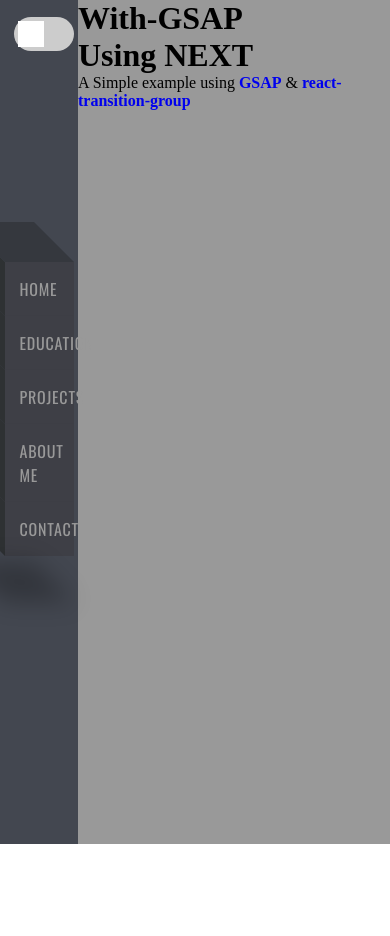
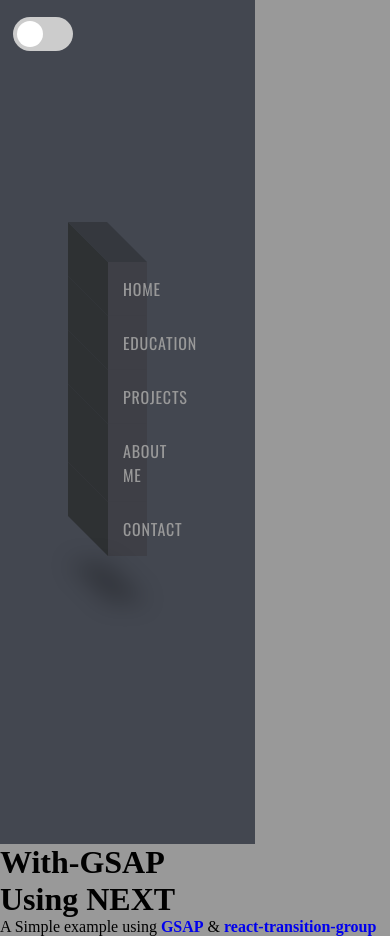
Before and after one commit to ndnghiadn/portfolio, a Next.js app: page / in a window 390 px wide. Before the commit the page ends 844 px from the top, so only its background shows below. Built offline with nearby package versions, Linux system fonts and the light colour scheme.

Commit message:
add darkMode and responsive

```diff
--- a/App.scss
+++ b/App.scss
@@ -5,13 +5,11 @@
 @import './styles/variables';
 @import './styles/content';
 @import './styles/sidebar';
+@import './styles/responsive';
 
 * {
   margin: 0;
   padding: 0;
-}
-
-html, body {
   box-sizing: border-box;
 }
 
--- a/components/Home.js
+++ b/components/Home.js
@@ -1,11 +1,22 @@
-import Title from './Title'
 import Content from './Content'
 import Sidebar from './Sidebar'
+import { useState, useEffect } from 'react'
 
 const Home = () => {
+  const [isDarkMode, setIsDarkMode] = useState(false)
+
+  useEffect(() => {
+    const darkTheme = localStorage.getItem('darkTheme')
+    setIsDarkMode(darkTheme === 'true') // darkTheme -> Boolean
+  }, [])
+
+  useEffect(() => {
+      localStorage.setItem('darkTheme', isDarkMode)
+  }, [isDarkMode])
+
   return (
-    <div className="inner">
-      <Sidebar />
+    <div className={`inner ${isDarkMode ? 'darkTheme' : 'lightTheme'}`}>
+      <Sidebar isDarkMode={isDarkMode} setIsDarkMode={setIsDarkMode}/>
       <Content />
     </div>
   )
--- a/components/Sidebar.js
+++ b/components/Sidebar.js
@@ -1,44 +1,30 @@
-import Image from "next/image"
+import items from "../data-json/sidebar-items.json";
 
-const items = [
-    {
-        name: 'Home',
-        link: '#'
-    },
-    {
-        name: 'Education',
-        link: '#'
-    },
-    {
-        name: 'Projects',
-        link: '#'
-    },
-    {
-        name: 'About Me',
-        link: '#'
-    },
-    {
-        name: 'Contact',
-        link: '#'
-    },
-]
+const Sidebar = ({ isDarkMode, setIsDarkMode }) => {
+  const toggleTheme = () => {
+    setIsDarkMode(!isDarkMode);
+  };
 
-const Sidebar = () => {
   return (
     <div className="sidebar">
-        <label class="switch">
-            <input type="checkbox" checked />
-            <span class="slider round"></span>
-        </label>
-        <ul>
-            {
-                items.map((item, index) => (
-                    <li key={index} style={{ zIndex: items.length - index }}><a href={item.link}>{ item.name }</a></li>
-                ))
-            }
-        </ul>
+      <label class="switch" htmlFor="dark-mode">
+        <input
+          type="checkbox"
+          id="dark-mode"
+          onClick={toggleTheme}
+          defaultChecked={isDarkMode}
+        />
+        <span class="slider"></span>
+      </label>
+      <ul>
+        {items.map((item, index) => (
+          <li key={index} style={{ zIndex: items.length - index }}>
+            <a href={item.link}>{item.name}</a>
+          </li>
+        ))}
+      </ul>
     </div>
-  )
-}
+  );
+};
 
-export default Sidebar
+export default Sidebar;
--- /dev/null
+++ b/data-json/sidebar-items.json
@@ -0,0 +1,22 @@
+[
+    {
+        "name": "Home",
+        "link": "#"
+    },
+    {
+        "name": "Education",
+        "link": "#"
+    },
+    {
+        "name": "Projects",
+        "link": "#"
+    },
+    {
+        "name": "About Me",
+        "link": "#"
+    },
+    {
+        "name": "Contact",
+        "link": "#"
+    }
+]
--- a/package.json
+++ b/package.json
@@ -7,7 +7,9 @@
   },
   "dependencies": {
     "gsap": "^3.0.1",
+    "install": "^0.13.0",
     "next": "latest",
+    "npm": "^8.11.0",
     "react": "^17.0.2",
     "react-dom": "^17.0.2",
     "react-transition-group": "^4.3.0",
--- a/styles/_content.scss
+++ b/styles/_content.scss
@@ -1,6 +1,13 @@
+@import './mixins';
+
 .content {
     flex: 1;
     height: 100vh;
     overflow: auto;
     background: $bg-primary-color;
+
+    @include theme() {
+        color: theme-get('text-color');
+        background-color: theme-get('bg-color');
+    }
 }
--- /dev/null
+++ b/styles/_mixins.scss
@@ -0,0 +1,25 @@
+// From Sass 2.0 on, it is no longer allowed to declare globals on the fly.
+$theme-map: null;
+
+@mixin theme() {
+  @each $theme, $map in $themes {
+    // $theme: darkTheme, lightTheme
+    // $map: ('text-color': ..., 'bg-color': ...)
+
+    // make the $map globally accessible, so that theme-get() can access it
+    $theme-map: $map !global;
+
+    // make a class for each theme using interpolation -> #{}
+    // use & for making the theme class ancestor of the class
+    // from which you use @include theme() {...}
+    .#{$theme} & {
+      @content;    // the content inside @include theme() {...}
+    }
+  }
+  // no use of the variable $theme-map now
+  $theme-map: null !global;
+}
+
+@function theme-get($key) {
+    @return map-get($theme-map, $key);
+}
--- /dev/null
+++ b/styles/_responsive.scss
@@ -0,0 +1,6 @@
+
+@media (max-width: 768px) {
+    .inner {
+        flex-direction: column;
+    }
+}
--- a/styles/_sidebar.scss
+++ b/styles/_sidebar.scss
@@ -1,5 +1,5 @@
 .sidebar {
-    width: 20vw;
+    width: max(20vw, 255px);
     height: 100vh;
     background-color: $bg-second-color;
     font-family: 'Oswald', sans-serif;
@@ -85,7 +85,7 @@
 .switch {
     position: absolute;
     top: 2%;
-    right: 5%;
+    left: 5%;
     display: inline-block;
     width: 60px;
     height: 34px;
@@ -95,16 +95,11 @@
         width: 0;
         height: 0;
 
-        &:checked {
+        &:checked + .slider {
 
-            .slider {
-                background-color: #2196F3;
-            }
-            .slide::before {
-                -webkit-transform: translateX(26px);
-                -ms-transform: translateX(26px);
+            background-color: #2196F3;
+            &::before {
                 transform: translateX(26px);
-                border-radius: 50%;
             }
         }
     }
@@ -132,6 +127,7 @@
         background-color: white;
         -webkit-transition: .4s;
         transition: .4s;
+        border-radius: 50%;
     }
 }
 
--- a/styles/_variables.scss
+++ b/styles/_variables.scss
@@ -1,3 +1,14 @@
+$themes: (
+  darkTheme: (
+    'text-color': white,
+    'bg-color': #424242
+  ),
+  lightTheme: (
+    'text-color': black,
+    'bg-color': #999,
+  )
+);
+
 $main-color: #FFFFFF;
 $second-color: #999;
 $text-color: #999;
```
Also changed, not shown: 2 other files (tests, documents, lock files or other folders).
